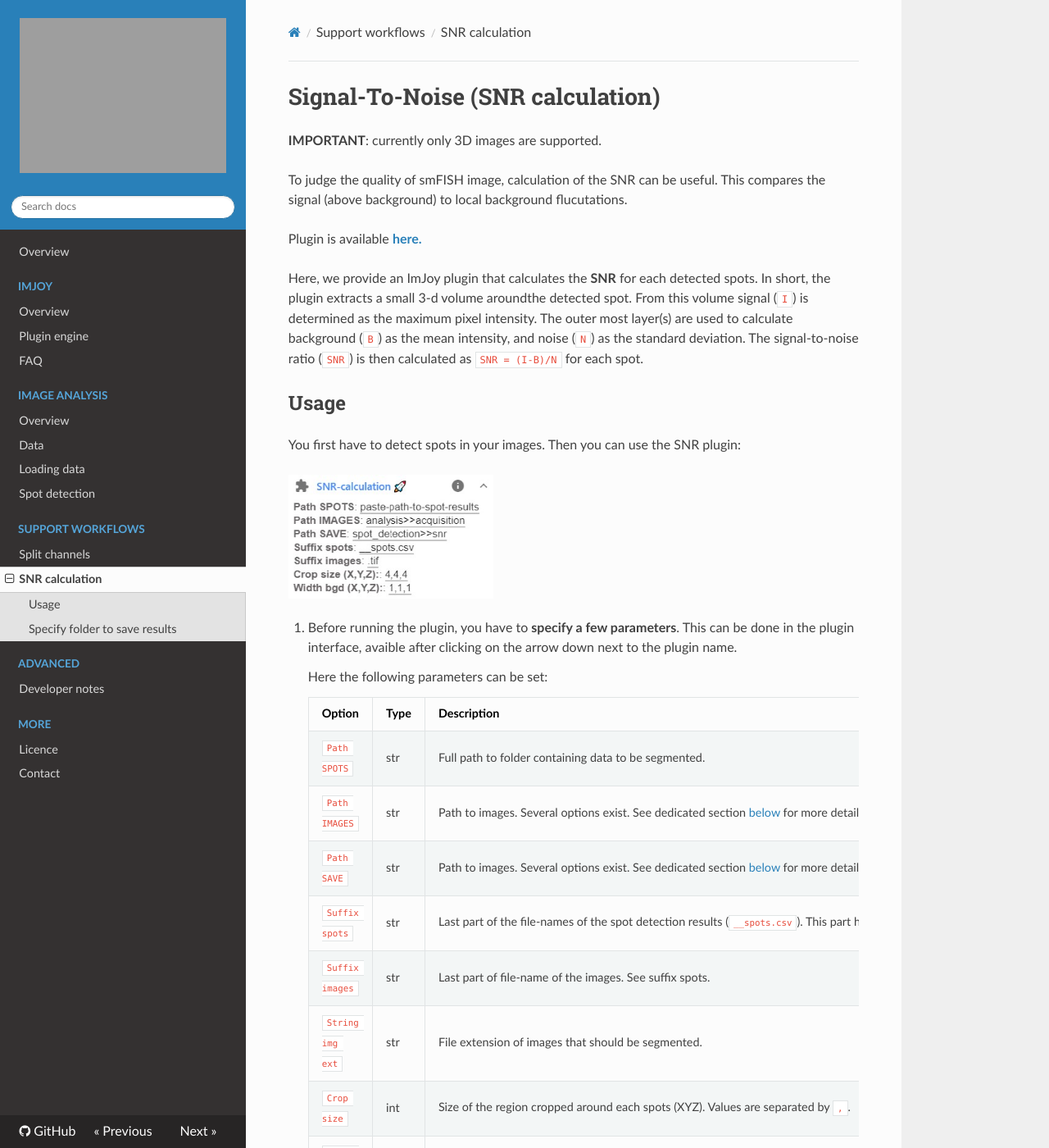
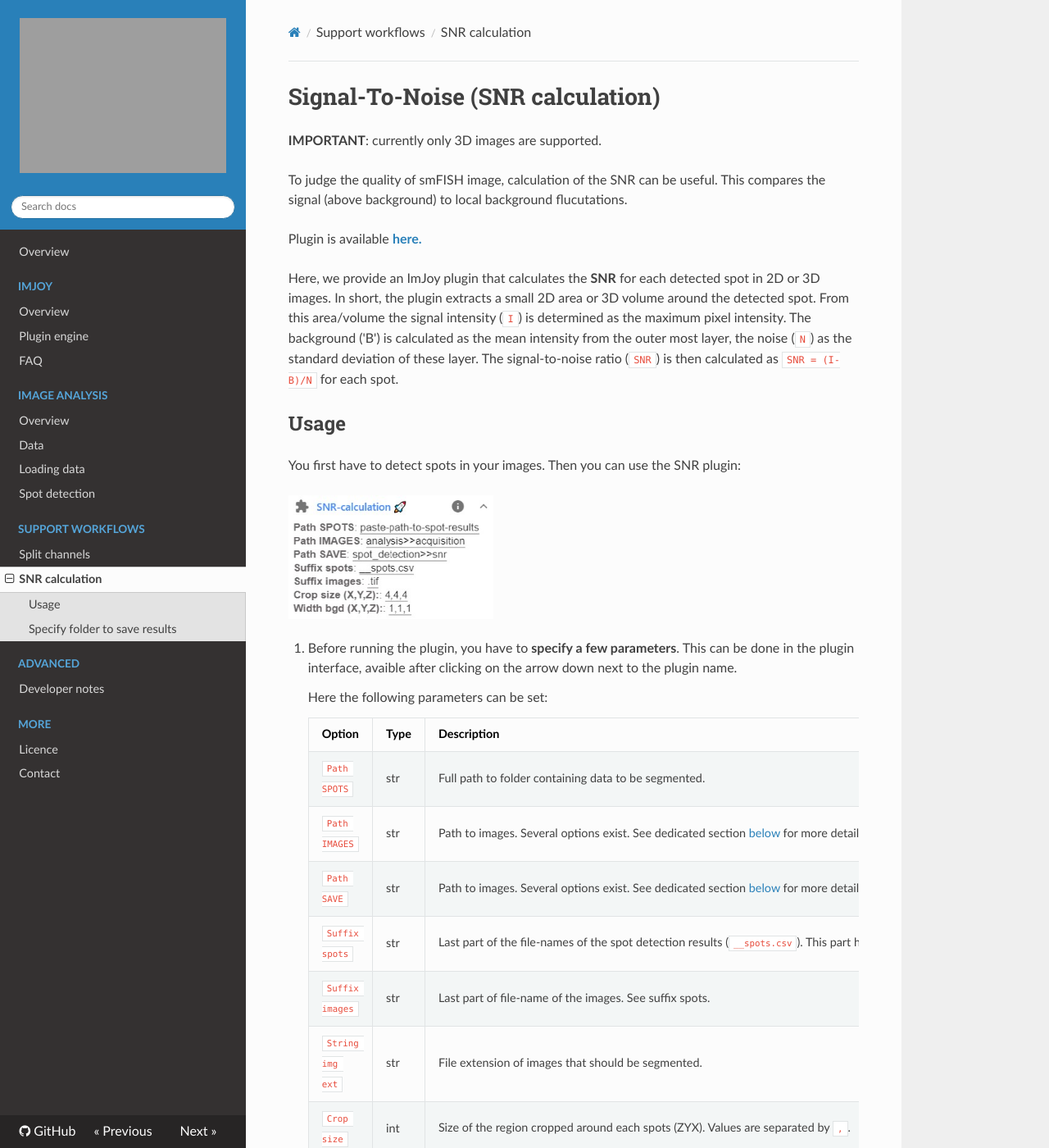
Before and after one commit to fish-quant/fq-imjoy, an MkDocs documentation site: the page built from docs/snr.md, in a window 1280 px wide and 1400 px high. Shown: the whole window at 82% size. Built offline with MkDocs 1.6.1, drawn with Linux system fonts in a browser that asks for light colours; nearby versions of some CDN libraries; some of the changed text lies outside the part shown.

Commit message:
Update snr.md

```diff
--- a/docs/snr.md
+++ b/docs/snr.md
@@ -9,10 +9,9 @@ local background flucutations.
 Plugin is available <a href="https://imjoy.io/#/app?w=fq-main&plugin=fish-quant/fq-imjoy:SNR-calculation@stable&upgrade=1" target="_blank">**here.**</a>
 
 Here, we provide an ImJoy plugin that calculates the **SNR** for each detected
-spots. In short, the plugin extracts a small 3-d volume aroundthe detected spot.
-From this volume signal (`I`) is determined as the maximum pixel intensity. The outer most
-layer(s) are used to calculate background (`B`) as the mean intensity,
-and noise (`N`) as the standard deviation. The signal-to-noise ratio (`SNR`)
+spot in 2D or 3D images. In short, the plugin extracts a small 2D area or 3D volume around the detected spot.
+From this area/volume the signal intensity (`I`) is determined as the maximum pixel intensity. The background ('B') is
+calculated as the mean intensity from the outer most layer, the noise (`N`) as the standard deviation of these layer. The signal-to-noise ratio (`SNR`)
 is then calculated as `SNR = (I-B)/N` for each spot.
 
 ## Usage
@@ -34,8 +33,8 @@ You first have to detect spots in your images. Then you can use the SNR plugin:
     `Suffix spots`    | str  |  Last part of the file-names of the spot detection results (`__spots.csv`). This part has to be replaced with suffix_images to obtained the name of the images.
     `Suffix images`    | str  |   Last part of file-name of the images. See suffix spots.
     `String img ext`     | str  |  File extension of images that should be segmented.
-    `Crop size`     | int  | Size of the region cropped around each spots (XYZ). Values are separated by `,`.
-    `Width bgd`    | str  |  Widht of the background region, e.g. thickness of outer layer that is used as background.
+    `Crop size`     | int  | Size of the region cropped around each spots (ZYX). Values are separated by `,`.
+    `Width bgd`    | str  |  Width of the background region, e.g. thickness of outer layer that is used as background.
 
 2. Pressing on the plugin name `SNR-calculation` will start the SNR calculation.
 3. Results will be stored in the specified folder, by default this folder will be called `snr`. Here a file for each processed spot-detection result
```
